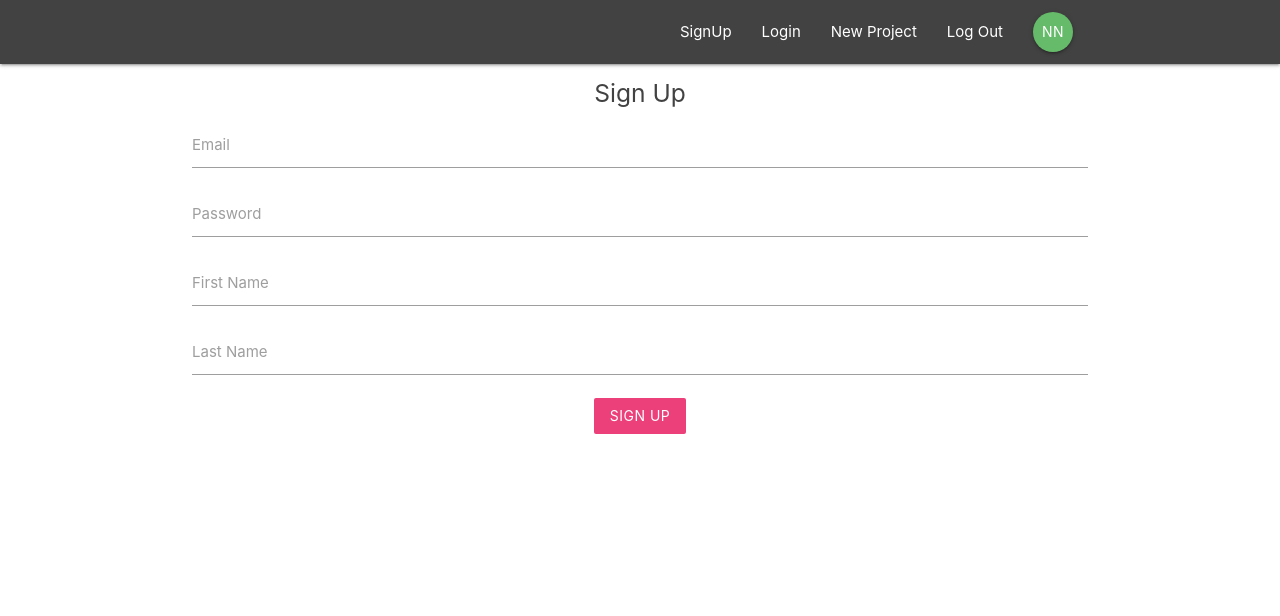
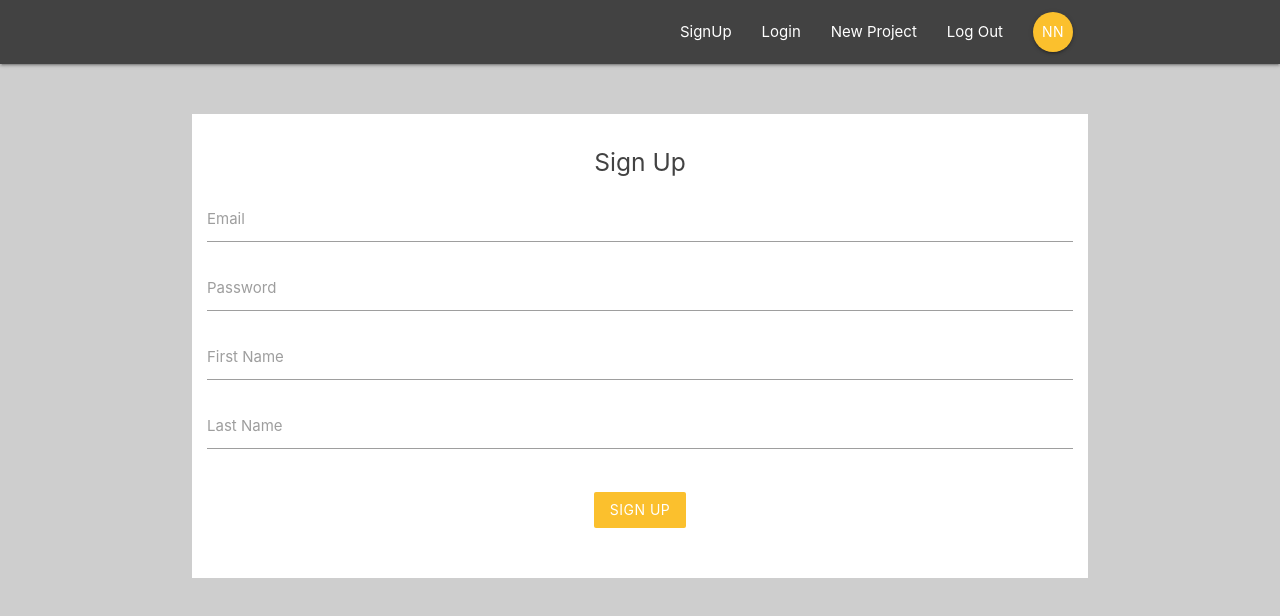
Before and after one commit to 4bhishekKasam/Redux-Firebase, a React (Create React App) app: page /signup in a window 1280 px wide. Shown: the top 616 px of the page. Built offline with nearby package versions, Linux system fonts and the light colour scheme.

Commit message:
alignment of input box

```diff
--- a/src/components/auth/SignIn.js
+++ b/src/components/auth/SignIn.js
@@ -29,7 +29,7 @@ export default class SignIn extends Component {
                     </div>
 
                     <div className="input-field">
-                        <button className="btn pink lighten-1 z-depth-0">Login</button>
+                        <button className="btn yellow darken-2 z-depth-0">Login</button>
                     </div>
                 </form>
             </div>
--- a/src/components/auth/SignUp.js
+++ b/src/components/auth/SignUp.js
@@ -39,7 +39,7 @@ export default class SignUp extends Component {
                         <input type="text" id="lastName" onChange={this.handleChange} />
                     </div>
                     <div className="input-field">
-                        <button className="btn pink lighten-1 z-depth-0">Sign Up</button>
+                        <button className="btn yellow darken-2 z-depth-0">Sign Up</button>
                     </div>
                 </form>
             </div>
--- a/src/components/layout/Navbar.js
+++ b/src/components/layout/Navbar.js
@@ -7,7 +7,7 @@ const Navbar = () => {
     return (
         <nav className="nav-wrapper grey darken-3">
             <div className="container">
-                {/* <Link to="/" className="brand-logo left">
+                {/* <Link to="/" className="brand-logo ">
                     Management
                 </Link> */}
                 <SignedInLinks />
--- a/src/components/layout/SignedInLinks.js
+++ b/src/components/layout/SignedInLinks.js
@@ -4,9 +4,9 @@ import { NavLink } from 'react-router-dom';
 const SignedInLinks = () => {
     return (
         <ul className="right">
-            <li><NavLink to="/">New Project </NavLink></li>
+            <li><NavLink to="/create">New Project </NavLink></li>
             <li><NavLink to="/">Log Out </NavLink></li>
-            <li><NavLink to="/" className="btn btn-floating green lighten-1">NN</NavLink></li>
+            <li><NavLink to="/" className="btn btn-floating yellow darken-2">NN</NavLink></li>
         </ul>
     )
 }
--- a/src/components/layout/SignedOutLinks.js
+++ b/src/components/layout/SignedOutLinks.js
@@ -4,8 +4,8 @@ import { NavLink } from 'react-router-dom';
 const SignedOutLinks = () => {
     return (
         <ul className="right">
-            <li><NavLink to="/"> SignUp </NavLink></li>
-            <li><NavLink to="/">Login </NavLink></li>
+            <li><NavLink to="/signup"> SignUp </NavLink></li>
+            <li><NavLink to="/signin">Login </NavLink></li>
         </ul>
     )
 }
--- a/src/components/projects/CreateProject.js
+++ b/src/components/projects/CreateProject.js
@@ -28,7 +28,7 @@ export default class CreateProject extends Component {
                         <textarea id="content" className="materialize-textarea" onChange={this.handleChange} />
                     </div>
                     <div className="input-field">
-                        <button className="btn pink lighten-1 z-depth-0">Create Project</button>
+                        <button className="btn yellow darken-2 z-depth-0">Create Project</button>
                     </div>
                 </form>
             </div>
--- a/src/index.css
+++ b/src/index.css
@@ -1,3 +1,8 @@
+
+html{
+  min-height: 100%;
+}
+
 body {
   margin: 0;
   padding: 0;
@@ -6,9 +11,28 @@ body {
     sans-serif;
   -webkit-font-smoothing: antialiased;
   -moz-osx-font-smoothing: grayscale;
+  min-height: 100%;
+  background-color: #cecece;
 }
 
 code {
   font-family: source-code-pro, Menlo, Monaco, Consolas, "Courier New",
     monospace;
 }
+
+form{
+  padding: 15px;
+  margin-top: 50px;
+}
+
+form button, form h5{
+  margin: 20px 0;
+}
+
+input[type=text]:not(.browser-default):focus:not([readonly]),
+input[type=email]:not(.browser-default):focus:not([readonly]),
+input[type=password]:not(.browser-default):focus:not([readonly]),
+textarea.materialize-textarea:focus:not([readonly]){
+  border-color: #D7BA00;
+  box-shadow: none;
+}
```
